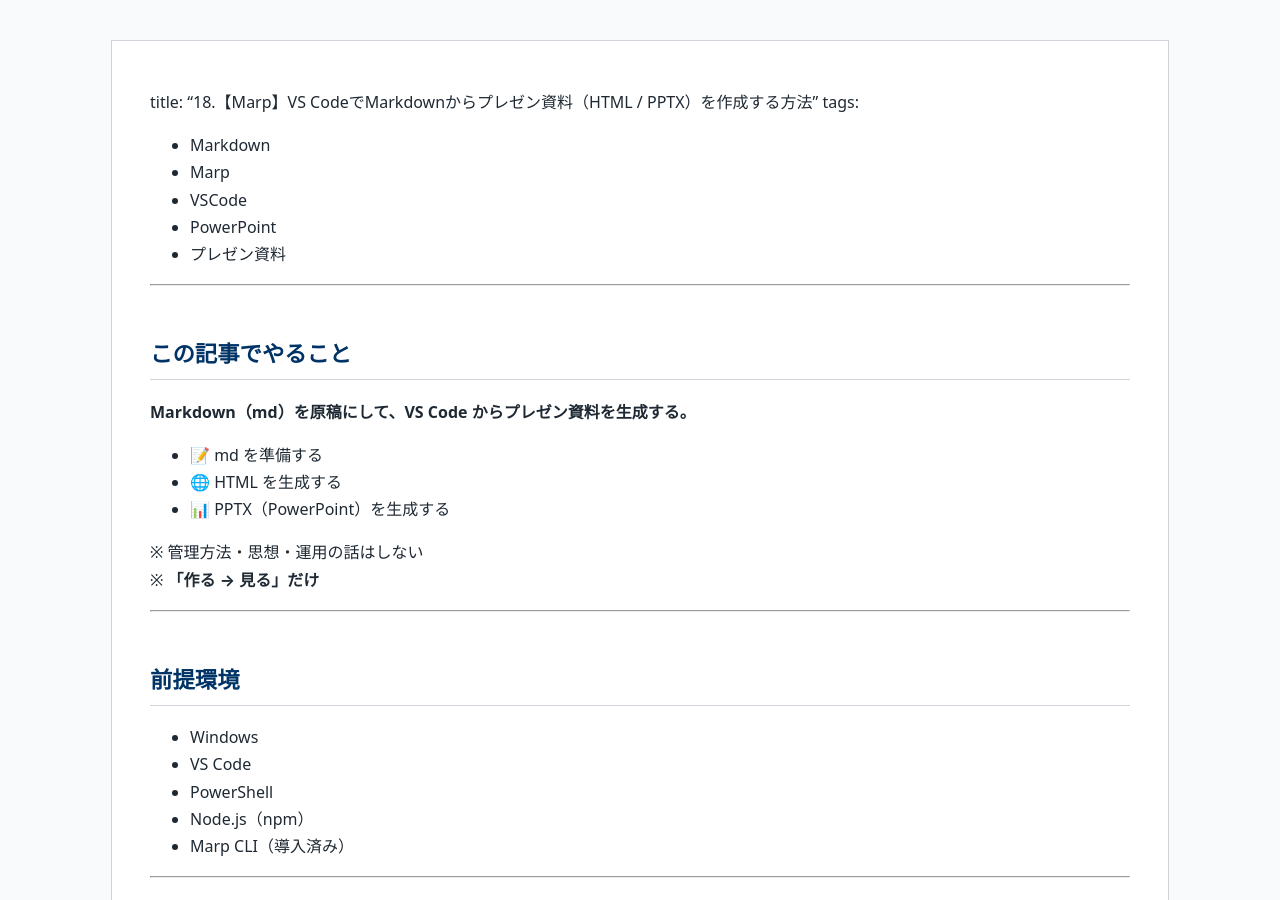
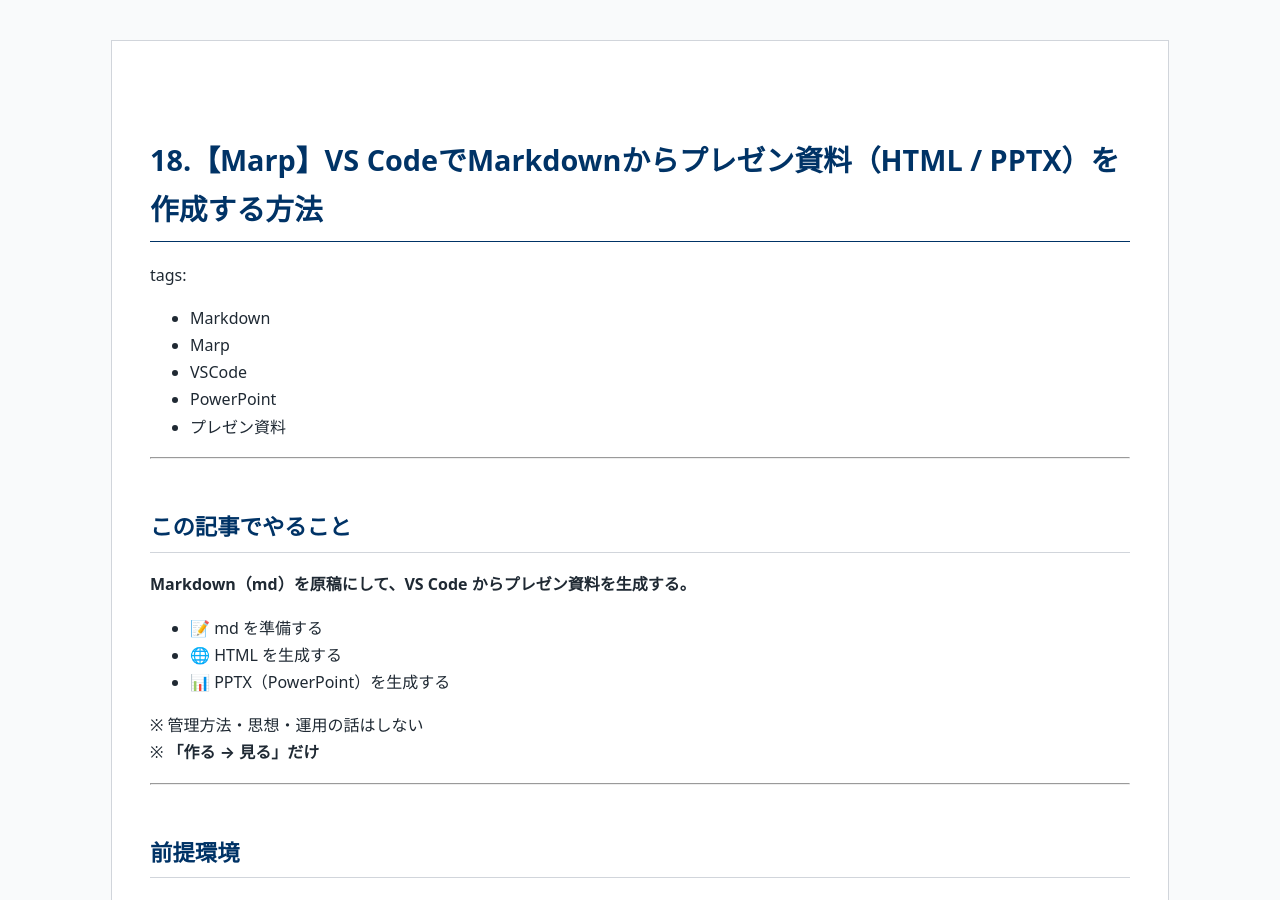
Before and after one commit to Samizo-AITL/qiita-articles, a Jekyll site: the page built from articles/18_vscode_md_to_html_pptx_marp.md, in a window 1280 px wide and 900 px high. Built offline with Jekyll 4.4.1, drawn with Linux system fonts in a browser that asks for light colours; some of the changed lines change nothing that is shown.

Commit message:
Update 18_vscode_md_to_html_pptx_marp.md

```diff
--- a/articles/18_vscode_md_to_html_pptx_marp.md
+++ b/articles/18_vscode_md_to_html_pptx_marp.md
@@ -3,7 +3,7 @@
 title: Qiita Articles
 ---
 
-title: "18.【Marp】VS CodeでMarkdownからプレゼン資料（HTML / PPTX）を作成する方法"
+# 18.【Marp】VS CodeでMarkdownからプレゼン資料（HTML / PPTX）を作成する方法
 tags:
   - Markdown
   - Marp
```
